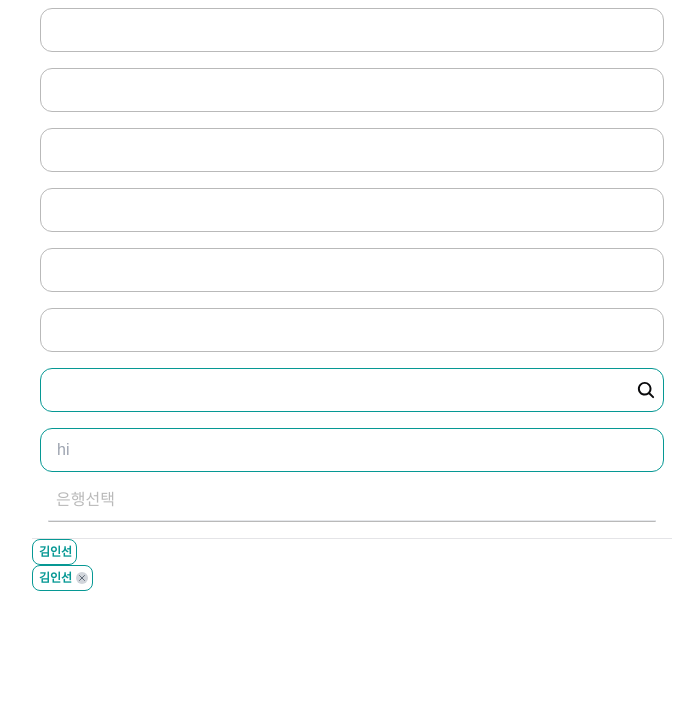
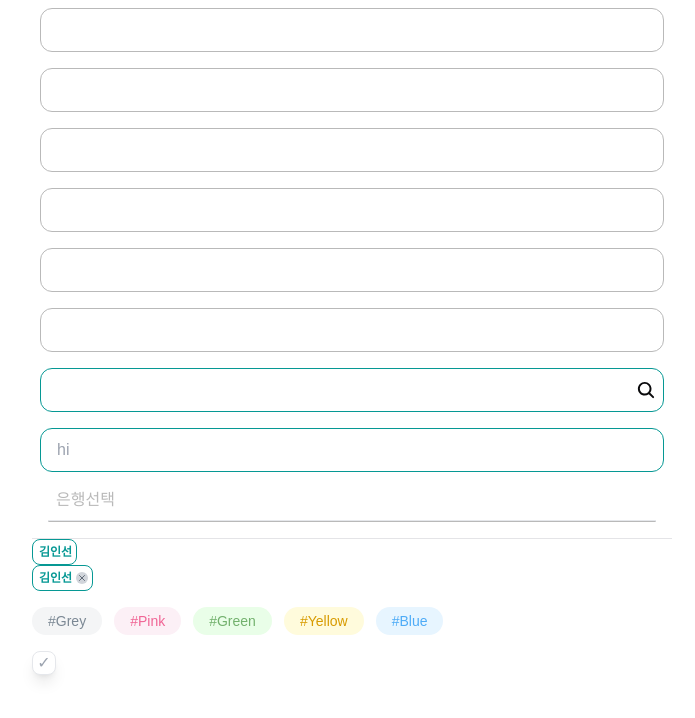
Before and after one commit to KeywordHanaro/KeywordHanaro_FE, a Next.js app: page /comps-test in a window 1280 px wide. Shown: the top 718 px of the page, without its empty margins (288-983 px from the left). Built offline with nearby package versions, Linux system fonts and the light colour scheme.

Commit message:
[test] colorchip, checkbox test

```diff
--- a/app/comps-test/page.tsx
+++ b/app/comps-test/page.tsx
@@ -6,11 +6,15 @@ import {
   SearchInpuRef,
   AccountRefProps,
 } from '@/components/atoms/Inputs';
+import CheckBox from '@/components/atoms/checkBox';
 import { Chip } from '@/components/atoms/chips';
-import { useEffect, useRef } from 'react';
+import ColorChip from '@/components/atoms/color_chips';
+import { useEffect, useRef, useState } from 'react';
 
 export default function CompsTestPage() {
   const AccoutRef = useRef<AccountRefProps>(null);
+
+  const [isChecked, setIsChecked] = useState<boolean>(false);
 
   useEffect(() => {
     const intervalId = setInterval(() => {
@@ -81,6 +85,16 @@ export default function CompsTestPage() {
           onRemove={() => alert('x')}
         />
       </div>
+      <div className='mt-4 flex flex-row gap-3'>
+        <ColorChip color='grey'>Grey</ColorChip>
+        <ColorChip color='pink'>Pink</ColorChip>
+        <ColorChip color='green'>Green</ColorChip>
+        <ColorChip color='yellow'>Yellow</ColorChip>
+        <ColorChip color='blue'>Blue</ColorChip>
+      </div>
+      <div className='mt-4'>
+        <CheckBox checked={isChecked} onChange={setIsChecked} />
+      </div>
     </>
   );
 }
--- a/components/atoms/checkBox.tsx
+++ b/components/atoms/checkBox.tsx
@@ -3,7 +3,7 @@ type CheckboxAtomProps = {
   onChange: (checked: boolean) => void;
 };
 
-export default function CheckboxAtom({ checked, onChange }: CheckboxAtomProps) {
+export default function CheckBox({ checked, onChange }: CheckboxAtomProps) {
   return (
     <label className='flex items-center cursor-pointer'>
       <input
```
Also changed, not shown: 1 other file (tests, documents, lock files or other folders).
